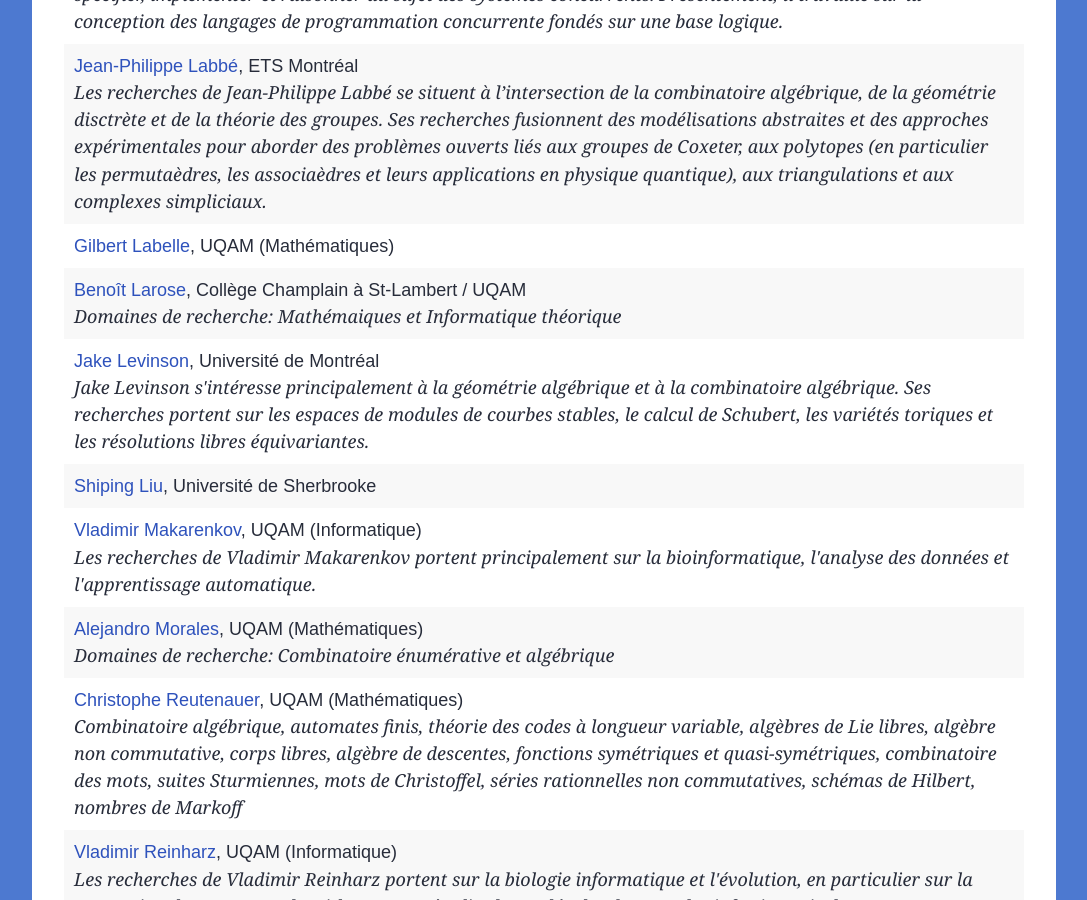
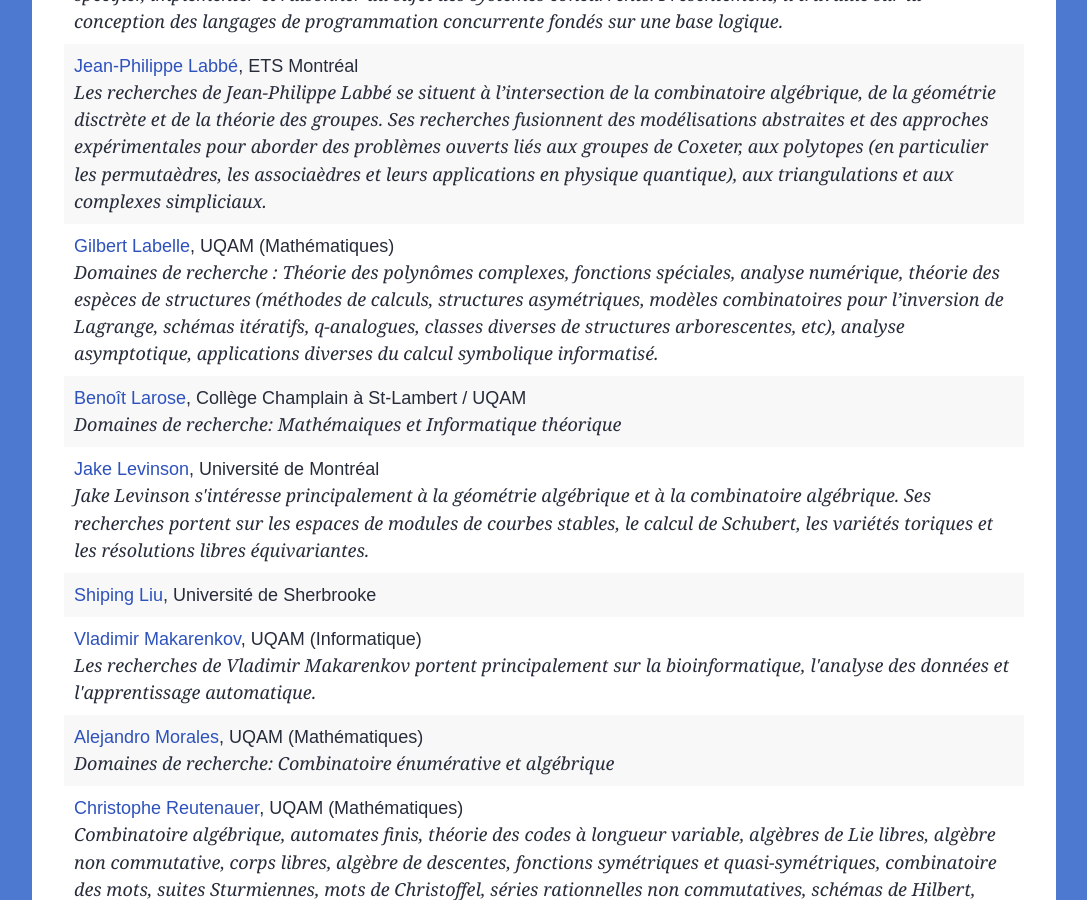
Before and after one commit to lacim-uqam/lacim-uqam.github.io, a Jekyll site: the page built from fr/membres.md, in a window 1280 px wide and 900 px high, scrolled down 1556 px. Shown: the whole window, without its empty margins (96-1183 px from the left). Built offline with Jekyll 4.4.1, drawn with Linux system fonts in a browser that asks for light colours; formulas are drawn with MathJax 3.

Commit message:
Domaines de recherche: Gilbert Labelle

```diff
--- a/_data/members/regular.yml
+++ b/_data/members/regular.yml
@@ -147,6 +147,19 @@
   affiliation: UQAM (Mathématiques)
   email: labelle.gilbert@uqam.ca
   website: http://www.lacim.uqam.ca/~gilbert/
+  interets_de_recherche: >
+    Domaines de recherche : Théorie des polynômes complexes, fonctions
+    spéciales, analyse numérique, théorie des espèces de structures (méthodes
+    de calculs, structures asymétriques, modèles combinatoires pour l’inversion
+    de Lagrange, schémas itératifs, q-analogues, classes diverses de structures
+    arborescentes, etc), analyse asymptotique, applications diverses du calcul
+    symbolique informatisé.
+  research_interests: >
+    Research interests: theory of complex polynomials, special functions,
+    numerical analysis, theory of combinatorial species (computational methods,
+    asymmetric structures, combinatorial models for Lagrange inversion,
+    iterative schemes, $q$-analogues, various classes of tree structures,
+    etc.), asymptotic analysis, applications of symbolic computation.
 
 - name: Benoît Larose
   affiliation: Collège Champlain à St-Lambert / UQAM
```
